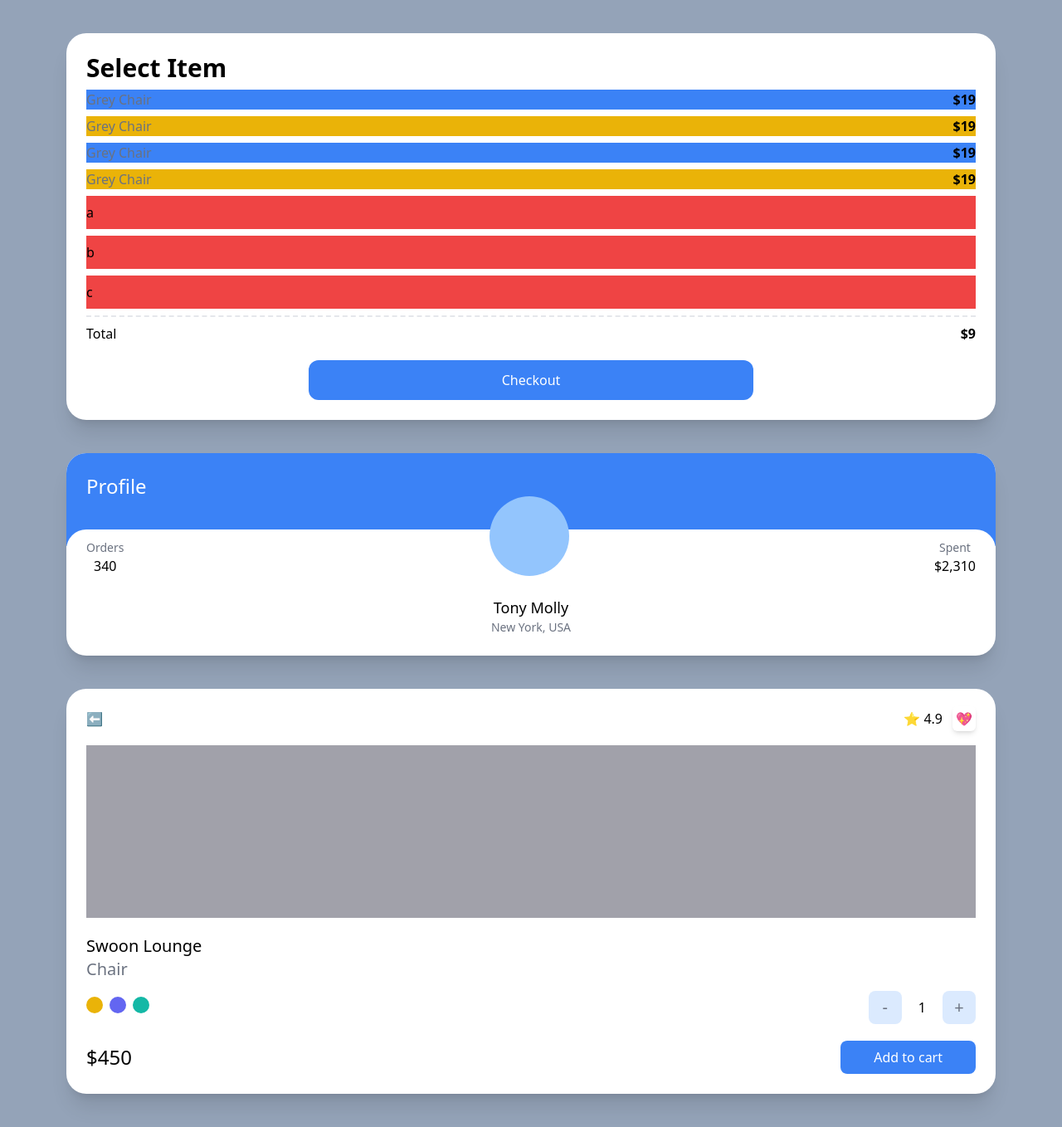
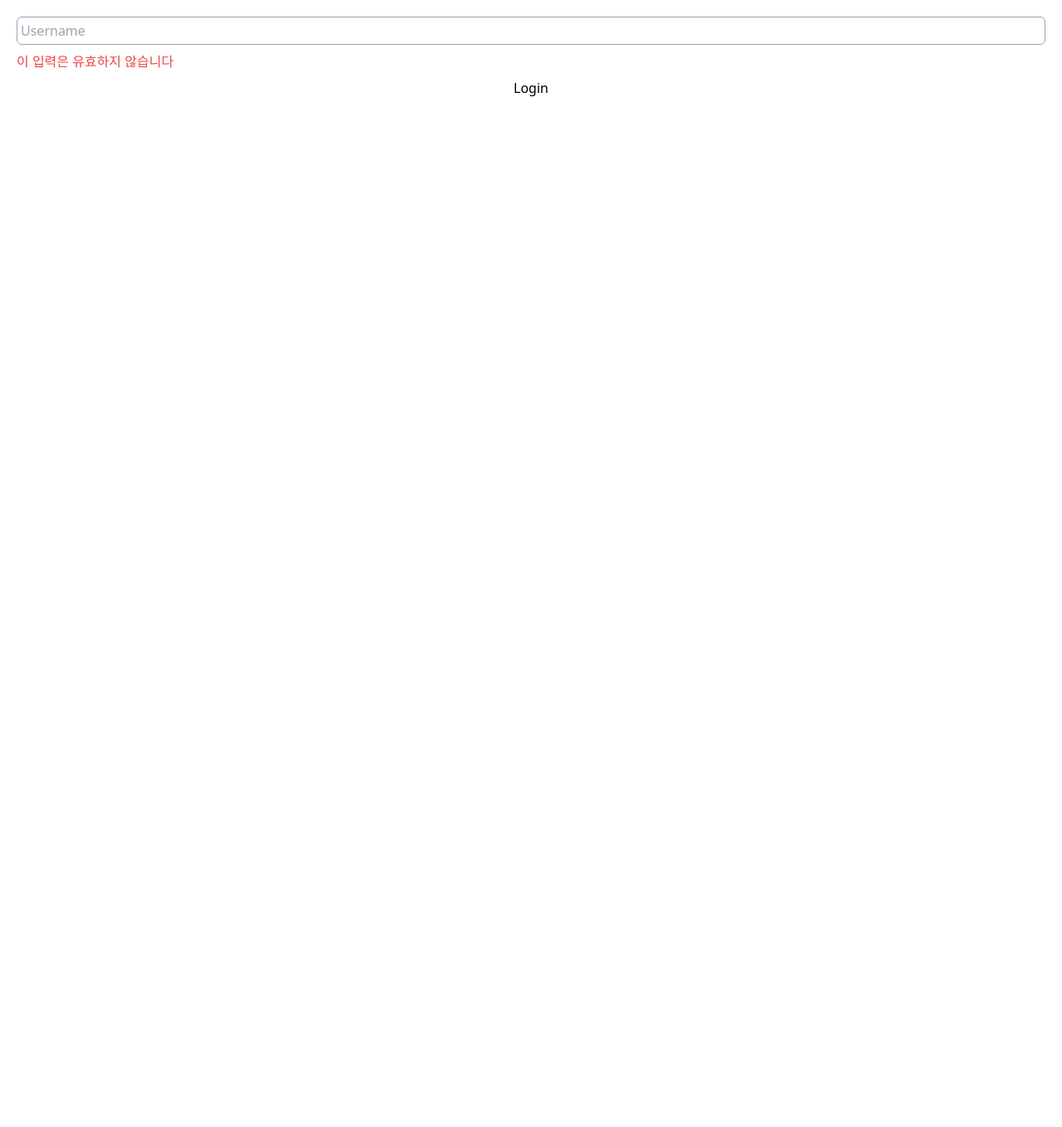
Before and after one commit to zeronedev/carrot-market-v220312, a Next.js app: page / in a window 1280 px wide. Shown: the whole page at 83% size. After the commit the page ends 800 px from the top, so only its background shows below. Built offline with nearby package versions, Linux system fonts and the light colour scheme.

Commit message:
#4.7 Modifiers for Forms (18:38):상위그룹 형제그룹 선택시 적용방법

```diff
--- a/pages/index.tsx
+++ b/pages/index.tsx
@@ -2,94 +2,24 @@
 
 const Home: NextPage = () => {
   return (
-    <div className="grid min-h-screen gap-10 bg-slate-400 py-10 px-20">
-      <div className="rounded-3xl bg-white p-6 shadow-xl">
-        <span className="text-3xl font-semibold">Select Item</span>
-        <ul>
-          {[1, 2, 3, 4].map((i) => (
-            <div
-              key={i}
-              className="my-2 flex justify-between  odd:bg-blue-500 even:bg-yellow-500"
-            >
-              <span className="text-gray-500">Grey Chair</span>
-              <span className="font-semibold">$19</span>
-            </div>
-          ))}
-        </ul>
-        <ul>
-          {["a", "b", "c", ""].map((c, i) => (
-            <li key={i} className="my-2 bg-red-500 py-2 empty:hidden ">
-              {c}
-            </li>
-          ))}
-        </ul>
-        <div className="mt-2 flex justify-between border-t-2 border-dashed pt-2">
-          <span>Total</span>
-          <span className="font-semibold">$9</span>
-        </div>
-        <button className="mx-auto mt-5 block w-2/4 rounded-xl bg-blue-500  p-3 text-center text-white hover:bg-teal-500 hover:text-black focus:bg-red-500 active:bg-yellow-500">
-          Checkout
-        </button>
-      </div>
-      <div className="overflow-hidden rounded-3xl bg-white shadow-xl">
-        <div className="bg-blue-500 p-6 pb-14">
-          <span className="text-2xl text-white">Profile</span>
-        </div>
-        <div className="relative -top-5 rounded-3xl bg-white p-6">
-          <div className="relative -top-16 flex items-end justify-between">
-            <div className="flex flex-col items-center">
-              <span className="text-sm text-gray-500">Orders</span>
-              <span className="font-medium">340</span>
-            </div>
-            <div className="h-24 w-24 rounded-full bg-blue-300" />
-            <div className="flex flex-col items-center">
-              <span className="text-sm text-gray-500">Spent</span>
-              <span className="font-medium">$2,310</span>
-            </div>
-          </div>
-          <div className="relative -mt-10 -mb-5 flex flex-col items-center">
-            <span className="text-lg font-medium">Tony Molly</span>
-            <span className="text-sm text-gray-500">New York, USA</span>
-          </div>
-        </div>
-      </div>
-      <div className="rounded-3xl bg-white p-6 shadow-xl">
-        <div className="mb-5 flex items-center justify-between">
-          <span>⬅️</span>
-          <div className="space-x-3">
-            <span>⭐️ 4.9</span>
-            <span className="rounded-md p-1 shadow-md ">💖</span>
-          </div>
-        </div>
-        <div className="mb-5 h-52 bg-zinc-400" />
-        <div className="flex flex-col ">
-          <span className="text-xl font-medium">Swoon Lounge</span>
-          <span className="text-xl text-gray-500">Chair</span>
-          <div className="mt-3 mb-5 flex items-center justify-between">
-            <div className="space-x-2">
-              <button className="h-5 w-5 rounded-full bg-yellow-500 ring-yellow-500 ring-offset-2 transition focus:ring-2" />
-              <button className="h-5 w-5 rounded-full bg-indigo-500 ring-indigo-500 ring-offset-2 transition focus:ring-2" />
-              <button className="h-5 w-5 rounded-full bg-teal-500 ring-teal-500 ring-offset-2 transition focus:ring-2" />
-            </div>
-            <div className="flex items-center space-x-5">
-              <button className="flex aspect-square w-10 items-center justify-center rounded-lg bg-blue-100 p-1.5 text-xl text-gray-500">
-                -
-              </button>
-              <span>1</span>
-              <button className="flex aspect-square w-10 items-center justify-center rounded-lg bg-blue-100 p-1.5 text-xl text-gray-500">
-                +
-              </button>
-            </div>
-          </div>
-          <div className="flex items-center justify-between">
-            <span className="text-2xl font-medium">$450</span>
-            <button className="text-sx rounded-lg bg-blue-500 py-2 px-10 text-center text-white">
-              Add to cart
-            </button>
-          </div>
-        </div>
-      </div>
-    </div>
+    <form className="flex flex-col space-y-2 p-5">
+      <input
+        type="text"
+        required
+        placeholder="Username"
+        className="border p-1 peer border-gray-400 rounded-md"
+      />
+      <span className="hidden peer-invalid:block peer-invalid:text-red-500 ">
+        이 입력은 유효하지 않습니다
+      </span>
+      <span className="hidden peer-valid:block peer-valid:text-teal-500">
+        멋진 사용자 이름
+      </span>
+      <span className="hidden peer-hover:block peer-hover:text-amber-500">
+        안녕하세요
+      </span>
+      <input type="submit" value="Login" className="bg-white" />
+    </form>
   );
 };
 
```
